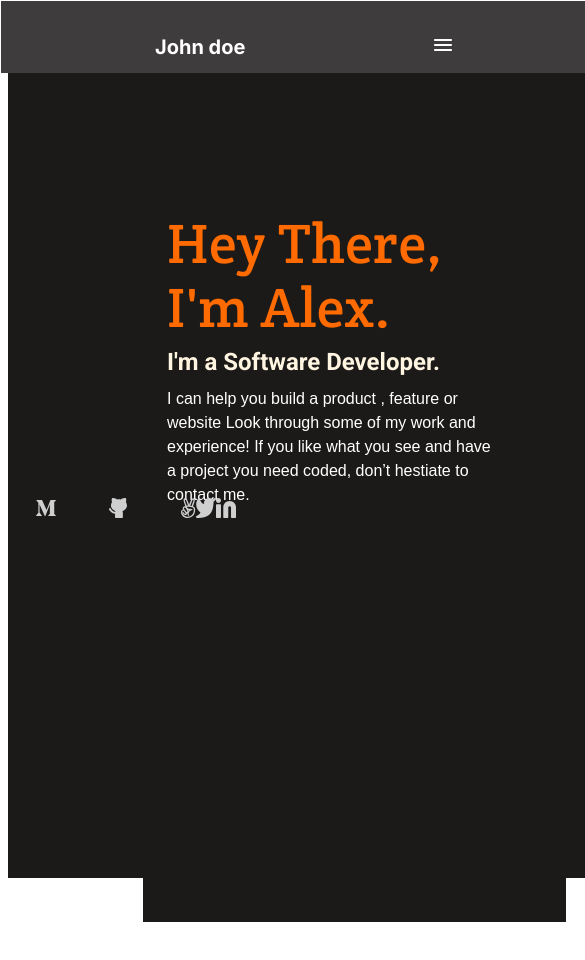
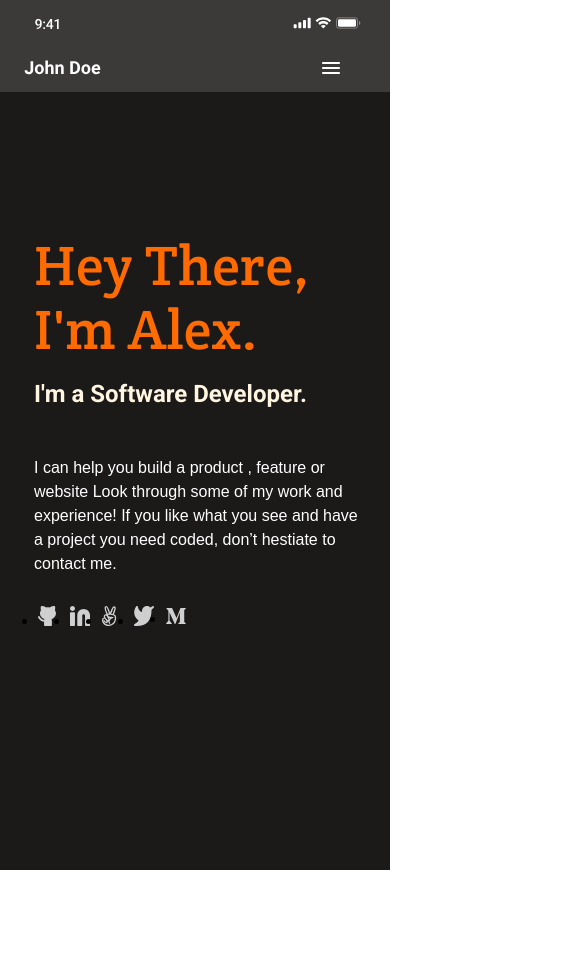
Before and after one commit to glitcher255/micro-porfolio, a plain HTML site: page index.html in a window 390 px wide. Shown: the top 960 px of the page, 585 px wide, since content can reach past the window. After the commit the page ends 870 px from the top, so only its background shows below. Drawn offline with Linux system fonts and the light colour scheme.

Commit message:
Spent a few hours fixing formatting as requested

```diff
--- a/index.html
+++ b/index.html
@@ -8,22 +8,26 @@
     <link rel="stylesheet" href="./style.css">
 </head>
 <body>
-    <to1_nav1 id="to1_nav1">
+    <appbar id="appbar">
+        <img src="./assets/App Bar - Compact - Dark - iOS.svg" alt="">
+    </appbar>
+
+    <header id="header">
         <item_nav id="item_nav">
             <fram4>
-                <portf id="portf">portfolio</portf>
+                <portf id="portf"><p>portfolio</p></portf>
             </fram4>
             <fram3>
-                <about id="about">About</about>
+                <about id="about"><p>About</p></about>
             </fram3>
             <fram5>
-                <contact id="contact">Contact</contact>
+                <contact id="contact"><p>Contact</p></contact>
             </fram5>
         </item_nav>
 
-        <nam id="nam">
-            <johndoe id="johndoe">John doe</johndoe>
-        </nam>
+        <a id="a">
+            <johndoe id="johndoe"><p>John doe</p></johndoe>
+        </a>
 
         <rectang id="rectang"></rectang>
 
@@ -39,44 +43,40 @@
             </icons>
         </normal_btn>
 
-        <hamburger id="hamburger">
+        <nav id="nav">
             <img src="./assets/Enabled.svg" alt="">
-        </hamburger>
-    </to1_nav1>
+        </nav>
+    </header>
 
 
+    <section id="section">
+        <h1 id="h1"><p>Hey There, I'm Alex.<p></h1>
+        <h2 id="h2"><p>I'm a Software Developer.</p></h2>
+        <description id="description"><p>I can help you build a product , feature or website Look through some of my work and experience! If you like what you see and have a project you need coded, don’t hestiate to contact me.</p></description>
 
 
-    <social_icons id="social_icons">
-        <medium id="medium">
-            <img src="./assets/medium.svg" alt="">
-        </medium>
-        <github id="github">
-            <img src="./assets/github.svg" alt="">
-        </github>
-        <angel_list>
-            <img src="./assets/angel list.svg" alt="">
-        </angel_list>
-        <twitter>
-            <img src="./assets/twitter.svg" alt="">
-        </twitter>
-        <linkedin>
-            <img src="./assets/Linkedin icon.svg" alt="">
-    </linkedin>
-    </social_icons>
+    <ul id="ul">
+        <li>
+            <a href="https://github.com"> <img src="./assets/github.svg" alt=""></a>
+        </li>
+        <li>
+            <a href="https://linkedin.com"> <img src="./assets/Linkedin icon.svg" alt=""></a>
+        </li>
+        <li>
+            <a href="https://angellist.com"> <img src="./assets/angel list.svg" alt=""></a>
+        </li>
+        <li>
+            <a href.="https://twitter.com"> <img src="./assets/twitter.svg" alt=""></a>
+        </li>
+        <li>
+            <a href="https://medium.com"> <img src="./assets/medium.svg" alt=""></a>
+        </li>
+    </ul>
+    </section>
 
-    <headline id="headline">
-        <primary_text id="primary_text">Hey There, I'm Alex.</primary_text>
-        <supporting_text id="supporting_text">I'm a Software Developer.</supporting_text>
-        <description id="description">I can help you build a product , feature or website Look through some of my work and experience! If you like what you see and have a project you need coded, don’t hestiate to contact me.</description>
-    </headline>
-
-    <illustration_header id="illustration_header">
 
         <illustration id="illustration">
-            <img src="./assets/Illustration-header.svg" alt=""> </img>
         </illustration>
-    </illustration_header>
 
     <base1 id="base1"></base1>
 
--- a/style.css
+++ b/style.css
@@ -2,12 +2,19 @@
 @import url('https://fonts.googleapis.com/css2?family=Crete+Round&display=swap');
 @import url('https://fonts.googleapis.com/css2?family=Inter:wght@400;500;600;700&display=swap');
 
-#to1_nav1 {
+* {
+  box-sizing: border-box;
+}
+
+body {
+  overflow-x: hidden;
+  margin: 0;
+}
+
+#header {
   position: absolute;
   width: 100%;
   height: 72px;
-  left: 1px;
-  top: 1px;
 }
 
 #item_nav {
@@ -56,12 +63,12 @@
 
 #rectang {
   position: absolute;
-  width: 1440px;
+  width: 100%;
   height: 72px;
   background: #3e3c3c;
 }
 
-#nam {
+#a {
   display: flex;
   flex-direction: row;
   align-items: center;
@@ -70,7 +77,7 @@
   position: absolute;
   width: 116px;
   height: 40px;
-  left: 142px;
+  left: 30px;
   top: 16px;
   z-index: 99;
 }
@@ -176,50 +183,35 @@
   border-radius: 4px;
 }
 
-#social_icons {
+#ul {
   display: flex;
   flex-direction: column;
   position: absolute;
   width: 20px;
   height: 98.96px;
-  left: 36px;
-  top: 394px;
+  left: -100px;
+  top: 535px;
+  z-index: 2;
 }
 
-#twitter {
+li {
   flex: 1;
 }
 
-#linkedin {
-  flex: 1;
-}
-
-#medium {
-  flex: 1;
-}
-
-#angel_list {
-  flex: 1;
-}
-
-#github {
-  flex: 1;
-}
-
-#headline {
+#section {
   display: flex;
   flex-direction: column;
   align-items: center;
-  padding: 1px;
+  padding: 120px 24px;
   gap: 24px;
   position: absolute;
   width: 566px;
   height: 739px;
-  left: 143px;
+  left: 10%;
   top: 72px;
 }
 
-#primary_text {
+#h1 {
   width: 566px;
   height: 160px;
   font-family: 'Crete Round', serif;
@@ -233,7 +225,7 @@
   flex-grow: 0;
 }
 
-#supporting_text {
+#h2 {
   width: 566px;
   height: 24px;
   font-family: 'Inter', sans-serif;
@@ -265,49 +257,42 @@
 
 #base1 {
   position: absolute;
-  width: 1440px;
+  width: 100%;
   height: 870px;
   z-index: -1;
   background: #1c1a19;
 }
 
 #illustration {
+  background-image: url("./assets/Illustration-header.svg");
   position: absolute;
-  left: 96.37%;
-  right: -96.23%;
-  top: 0%;
+  right: 0;
+  top: 15%;
   bottom: 0.1%;
-  transform: matrix(-0.96, 0.27, 0.27, 0.96, 0, 0);
+  width: 662px;
+  height: 875px;
 }
 
-#illustration_header {
-  position: absolute;
-  width: 1003.13px;
-  height: 769.27px;
-  left: 1744.68px;
-  top: -135px;
-  transform: matrix(-0.96, 0.27, 0.27, 0.96, 0, 0);
+appbar {
+  display: none;
 }
 
-body {
-  overflow-x: hidden;
-}
-
-@media only screen and (max-width: 600px) {
-  #headline {
+@media only screen and (max-width: 800px) {
+  #section {
     display: flex;
     flex-direction: column;
     align-items: flex-start;
-    padding: 120px 24px;
+    padding: 40px 1px;
     gap: 12px;
     position: absolute;
-    width: 375px;
+    width: calc(100% - 50px);
     height: 590px;
     top: 92px;
+    left: 33px;
     background: #1c1a19;
   }
 
-  #primary_text {
+  #h1 {
     width: 327px;
     height: 124px;
     font-family: 'Crete Round', serif;
@@ -322,7 +307,7 @@ body {
     flex-grow: 0;
   }
 
-  #supporting_text {
+  #h2 {
     width: 327px;
     height: 27px;
     font-family: 'Roboto', sans-serif;
@@ -352,9 +337,10 @@ body {
     flex-grow: 0;
   }
 
-  #social_icons {
+  #ul {
     position: absolute;
     top: 490px;
+    left: -35px;
     display: flex;
     flex-direction: row;
     align-items: center;
@@ -366,7 +352,7 @@ body {
     z-index: 99;
   }
 
-  #hamburger {
+  #nav {
     display: flex;
     flex-direction: row;
     align-items: flex-start;
@@ -374,9 +360,24 @@ body {
     position: absolute;
     width: 40px;
     height: 40px;
-    right: -80px;
+    left: 80%;
     top: calc(50% - 40px / 2);
     border-radius: 8px;
+  }
+
+  #header {
+    top: 92px;
+    display: none;
+  }
+
+  #appbar {
+    display: block;
+    position: absolute;
+    width: 100%;
+    height: 92px;
+    left: 0px;
+    top: 0px;
+    background: #3C3A39;
   }
 
   #item_nav {
@@ -386,4 +387,8 @@ body {
   #normal_btn {
     display: none;
   }
+
+  #illustration {
+    display: none;
+  }
 }
```
Also changed, not shown: assets/App Bar - Compact - Dark - iOS.svg (added).
